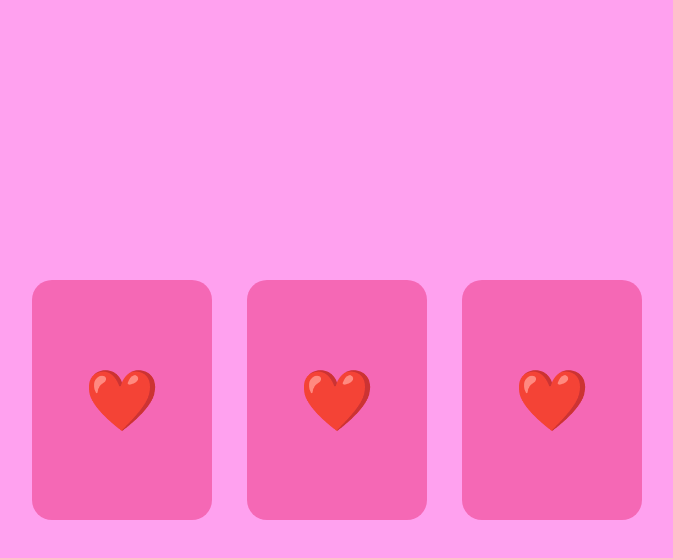
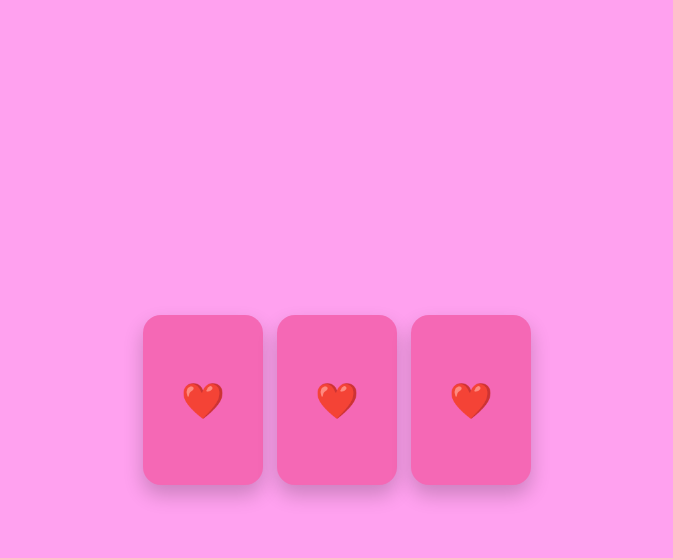
Before and after one commit to DiegodOliveira/ayumi, a plain HTML site: page index.html in a window 1280 px wide. Both pictures are taken after a click on the button "Avançar →". Shown: the whole page, without its empty margins (303-976 px from the left). Drawn offline with Linux system fonts and the light colour scheme.

Commit message:
Update index.html

```diff
--- a/index.html
+++ b/index.html
@@ -1,13 +1,23 @@
-<!DOCTYPE html><html lang="pt-BR"><head><meta charset="UTF-8"><meta name="viewport" content="width=device-width,initial-scale=1"><title>Para Ayumi</title><style>
-*{margin:0;padding:0;box-sizing:border-box;font-family:Arial,sans-serif}body{background:#ffa1ef;color:#fff;overflow:hidden}.page{width:100vw;height:100vh;position:absolute;display:flex;flex-direction:column;justify-content:center;align-items:center;transition:.8s}.hidden{opacity:0;pointer-events:none;transform:translateY(40px)}h1{font-size:3rem;opacity:0;animation:fade 2s forwards}p{margin-top:20px;font-size:1.4rem;text-align:center;width:80%;opacity:0;animation:fade 2s .8s forwards}button{position:absolute;bottom:40px;padding:15px 40px;border:none;border-radius:30px;background:#fff;color:#f568b5;font-size:18px;cursor:pointer}.cards{display:flex;gap:35px;flex-wrap:wrap}.card{width:180px;height:240px;perspective:1000px;cursor:pointer}.inner{width:100%;height:100%;position:relative;transition:.8s;transform-style:preserve-3d}.card.flip .inner{transform:rotateY(180deg)}.front,.back{position:absolute;width:100%;height:100%;display:flex;justify-content:center;align-items:center;background:#f568b5;border-radius:20px;backface-visibility:hidden;font-size:2rem}.front{font-size:60px}.back{transform:rotateY(180deg)}@keyframes fade{from{opacity:0;transform:translateY(20px)}to{opacity:1;transform:none}}
+<!DOCTYPE html><html lang='pt-BR'><head><meta charset='UTF-8'><meta name='viewport' content='width=device-width,initial-scale=1'><title>Para Ayumi</title><style>
+*{margin:0;padding:0;box-sizing:border-box;font-family:-apple-system,BlinkMacSystemFont,Arial,sans-serif}
+body{background:#ffa1ef;color:#fff;overflow:hidden}
+.page{position:absolute;inset:0;display:flex;flex-direction:column;justify-content:center;align-items:center;padding:24px;transition:.7s}
+.hidden{opacity:0;pointer-events:none;transform:translateY(30px)}
+h1{font-size:clamp(2rem,8vw,3rem);opacity:0;animation:f 1.5s forwards}
+p{margin-top:18px;max-width:330px;text-align:center;font-size:clamp(1.1rem,4.5vw,1.5rem);line-height:1.5;opacity:0;animation:f 1.5s .5s forwards}
+button{position:absolute;bottom:max(30px,env(safe-area-inset-bottom));padding:14px 36px;border:none;border-radius:999px;background:#fff;color:#f568b5;font-size:18px}
+.cards{display:flex;gap:14px;justify-content:center;align-items:center;width:100%}
+.card{width:min(28vw,120px);height:min(42vw,170px);perspective:1000px;cursor:pointer}
+.inner{width:100%;height:100%;position:relative;transform-style:preserve-3d;transition:.8s}.flip .inner{transform:rotateY(180deg)}
+.front,.back{position:absolute;inset:0;background:#f568b5;border-radius:18px;display:flex;align-items:center;justify-content:center;backface-visibility:hidden;box-shadow:0 10px 20px rgba(0,0,0,.2)}
+.front{font-size:2.2rem}.back{transform:rotateY(180deg);font-size:1.6rem}.back{transform:rotateY(180deg)}
+@keyframes f{from{opacity:0;transform:translateY(15px)}to{opacity:1;transform:none}}
 </style></head><body>
-<div class="page" id="page1"><h1>Para Ayumi</h1><p>A mulher mais linda, inteligente, forte e capaz do mundo</p><button onclick="nextPage()">Avançar →</button></div>
-<div class="page hidden" id="page2"><div class="cards">
-<div class="card" onclick="flip(this)"><div class="inner"><div class="front">❤️</div><div class="back">Eu</div></div></div>
-<div class="card" onclick="flip(this)"><div class="inner"><div class="front">❤️</div><div class="back">Te</div></div></div>
-<div class="card" onclick="flip(this)"><div class="inner"><div class="front">❤️</div><div class="back">Amo</div></div></div>
+<div class='page' id='p1'><h1>Para Ayumi</h1><p>A mulher mais linda, inteligente, forte e capaz do mundo</p><button onclick='n()'>Avançar →</button></div>
+<div class='page hidden' id='p2'><div class='cards'>
+<div class='card' onclick='this.classList.toggle("flip")'><div class='inner'><div class='front'>❤️</div><div class='back'>Eu</div></div></div>
+<div class='card' onclick='this.classList.toggle("flip")'><div class='inner'><div class='front'>❤️</div><div class='back'>Te</div></div></div>
+<div class='card' onclick='this.classList.toggle("flip")'><div class='inner'><div class='front'>❤️</div><div class='back'>Amo</div></div></div>
 </div></div>
-<script>
-function nextPage(){document.getElementById('page1').classList.add('hidden');setTimeout(()=>document.getElementById('page2').classList.remove('hidden'),400)}
-function flip(c){c.classList.toggle('flip')}
-</script></body></html>
+<script>function n(){p1.classList.add('hidden');setTimeout(()=>p2.classList.remove('hidden'),350)}</script>
+</body></html>
```
